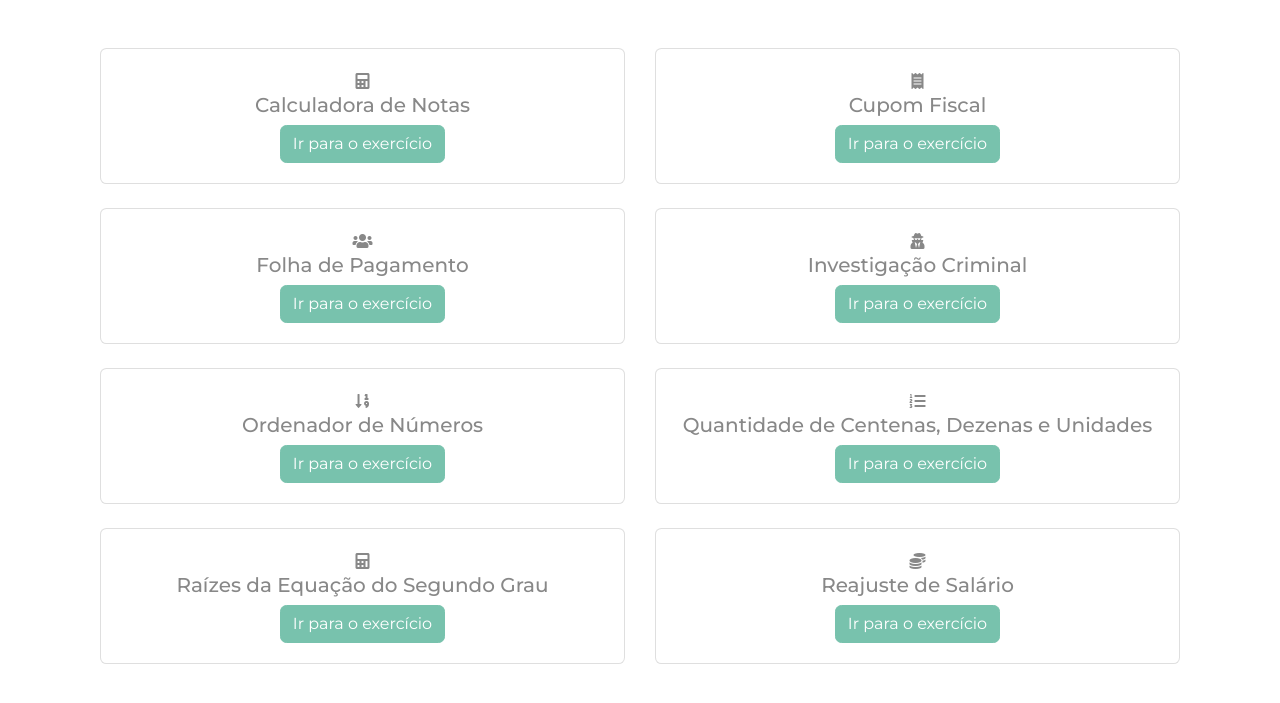
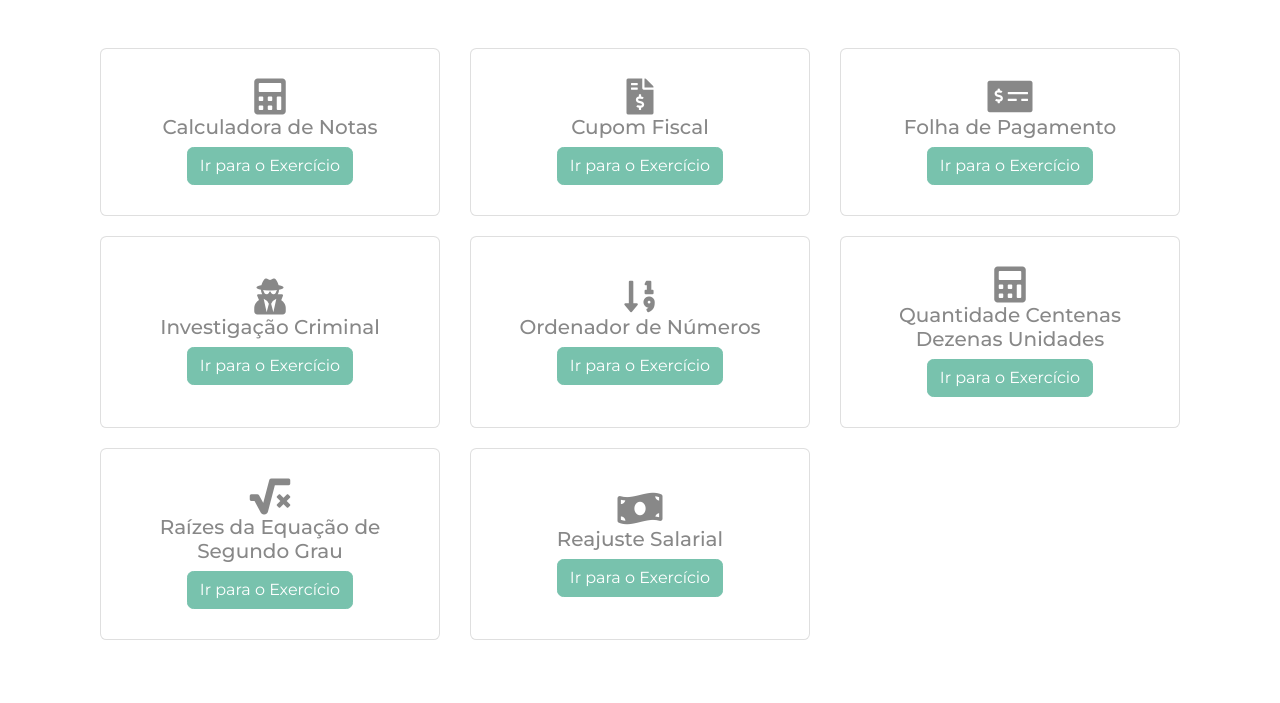
Before and after one commit to EvelynLopesSS/Exercicios_Programacao, a Flask app: page / in a window 1280 px wide. Shown: the part 56-759 px from the top of the page. Run offline with Flask 3, Linux system fonts and the light colour scheme; some libraries are stand-ins or nearby versions.

Commit message:
updates on flask

```diff
--- a/app.py
+++ b/app.py
@@ -6,9 +6,7 @@ from exercicios.investigacao_criminosa import fazer_perguntas, classificar_parti
 from exercicios.ordenador_numeros import OrdenadorNumeros
 from exercicios.quantidade_centenas_dezenas_unidades import calcular_centenas_dezenas_unidades
 from exercicios.raizes_equacao_segundo_grau import calcular_raizes
-
-
-import exercicios.reajuste_salario as reajuste_salario
+from exercicios.reajuste_salario import formatar_salario, ReajusteSalario
 
 app = Flask(__name__)
 
@@ -122,12 +120,29 @@ def raizes_equacao_segundo_grau():
             return render_template('raizes_equacao_segundo_grau.html', resultado=resultado)
 
         except ValueError:
-            return render_template('raizes_equacao_segundo_grau.html', resultado="Por favor, insira valores numéricos.")
+            return render_template('raizes_equacao_segundo_grau.html', resultado="Por favor, insira valores numéricos válidos.")
 
     return render_template('raizes_equacao_segundo_grau.html')
-@app.route('/executar_reajuste_salario', methods=['POST'])
-def executar_reajuste_salario():
-    return render_template('reajuste_salario.html')
+
+@app.route('/reajuste-salarial', methods=['GET', 'POST'])
+def reajuste_salarial():
+    detalhes_reajuste = None
+    if request.method == 'POST':
+        salario_str = request.form['salario_atual']
+        salario_str = salario_str.replace(',', '.')
+        salario = formatar_salario(salario_str)
+
+        reajuste = ReajusteSalario(salario)
+        percentual, aumento, novo_salario = reajuste.calcular_reajuste()
+
+        detalhes_reajuste = [
+            ["Salário antes do reajuste", f"R$ {salario:.2f}"],
+            ["Percentual de aumento aplicado", f"{percentual}%"],
+            ["Valor do aumento", f"R$ {aumento:.2f}"],
+            ["Novo salário após o aumento", f"R$ {novo_salario:.2f}"]
+        ]
+
+    return render_template('reajuste_salario.html', detalhes_reajuste=detalhes_reajuste)
 
 if __name__ == '__main__':
     app.run(debug=True)
--- a/templates/index.html
+++ b/templates/index.html
@@ -1,84 +1,110 @@
 {% extends 'base.html' %}
 
-{% block title %}Lista de Exercícios{% endblock %}
-
 {% block content %}
-
-<div class="container mt-5">
-    <div class="row">
-        <div class="col-md-6 mb-4">
-            <div class="card rounded">
+<style>
+  .card {
+    height: 100%;
+    margin-bottom: 20px;
+  }
+  .card-body {
+    display: flex;
+    flex-direction: column;
+    align-items: center;
+    justify-content: center;
+    height: 100%;
+  }
+  .my-card-row {
+    margin-bottom: 20px;
+  }
+  .icon {
+    font-size: 36px;
+  }
+</style>
+<div class="container">
+  <div class="row my-card-row">
+    <div class="col-md-4">
+      <div class="card">
         <div class="card-body text-center">
           <i class="icon fas fa-calculator"></i>
           <h5 class="exercise-title">Calculadora de Notas</h5>
-                    <a href="/calculadora_notas" class="btn btn-primary">Ir para o exercício</a>
+          <a href="{{ url_for('calculadora_notas') }}" class="btn btn-primary">Ir para o Exercício</a>
         </div>
       </div>
     </div>
-        <div class="col-md-6 mb-4">
-            <div class="card rounded">
+
+    <div class="col-md-4">
+      <div class="card">
         <div class="card-body text-center">
-                    <i class="icon fas fa-receipt"></i>
+          <i class="icon fas fa-file-invoice-dollar"></i>
           <h5 class="exercise-title">Cupom Fiscal</h5>
-                    <a href="/cupom-fiscal" class="btn btn-primary">Ir para o exercício</a>
+          <a href="{{ url_for('cupom_fiscal') }}" class="btn btn-primary">Ir para o Exercício</a>
         </div>
       </div>
     </div>
-        <div class="col-md-6 mb-4">
-            <div class="card rounded">
+
+    <div class="col-md-4">
+      <div class="card">
         <div class="card-body text-center">
-                    <i class="icon fas fa-users"></i>
+          <i class="icon fas fa-money-check-alt"></i>
           <h5 class="exercise-title">Folha de Pagamento</h5>
-                    <a href="/folha-pagamento" class="btn btn-primary">Ir para o exercício</a>
+          <a href="{{ url_for('folha_pagamento') }}" class="btn btn-primary">Ir para o Exercício</a>
         </div>
       </div>
     </div>
-        <div class="col-md-6 mb-4">
-            <div class="card rounded">
+  </div>
+
+  <div class="row my-card-row">
+    <div class="col-md-4">
+      <div class="card">
         <div class="card-body text-center">
           <i class="icon fas fa-user-secret"></i>
           <h5 class="exercise-title">Investigação Criminal</h5>
-                    <a href="/investigacao-criminal" class="btn btn-primary">Ir para o exercício</a>
+          <a href="{{ url_for('investigacao_criminal') }}" class="btn btn-primary">Ir para o Exercício</a>
         </div>
       </div>
     </div>
-        <div class="col-md-6 mb-4">
-            <div class="card rounded">
+
+    <div class="col-md-4">
+      <div class="card">
         <div class="card-body text-center">
           <i class="icon fas fa-sort-numeric-down"></i>
           <h5 class="exercise-title">Ordenador de Números</h5>
-                    <a href="/ordenador-numeros" class="btn btn-primary">Ir para o exercício</a>
+          <a href="{{ url_for('ordenador_numeros') }}" class="btn btn-primary">Ir para o Exercício</a>
         </div>
       </div>
     </div>
-        <div class="col-md-6 mb-4">
-            <div class="card rounded">
+
+    <div class="col-md-4">
+      <div class="card">
         <div class="card-body text-center">
-                    <i class="icon fas fa-list-ol"></i>
-                    <h5 class="exercise-title">Quantidade de Centenas, Dezenas e Unidades</h5>
-                    <a href="/quantidade-centenas-dezenas-unidades" class="btn btn-primary">Ir para o exercício</a>
+          <i class="icon fas fa-calculator"></i>
+          <h5 class="exercise-title">Quantidade Centenas Dezenas Unidades</h5>
+          <a href="{{ url_for('quantidade_centenas_dezenas_unidades') }}" class="btn btn-primary">Ir para o Exercício</a>
         </div>
       </div>
     </div>
-        <div class="col-md-6 mb-4">
-            <div class="card rounded">
+  </div>
+
+  <div class="row my-card-row">
+    <div class="col-md-4">
+      <div class="card">
         <div class="card-body text-center">
-                    <i class="icon fas fa-calculator"></i>
-                    <h5 class="exercise-title">Raízes da Equação do Segundo Grau</h5>
-                    <a href="/raizes-equacao-segundo-grau" class="btn btn-primary">Ir para o exercício</a>
+          <i class="icon fas fa-square-root-alt"></i>
+          <h5 class="exercise-title">Raízes da Equação de Segundo Grau</h5>
+          <a href="{{ url_for('raizes_equacao_segundo_grau') }}" class="btn btn-primary">Ir para o Exercício</a>
         </div>
       </div>
     </div>
-        <div class="col-md-6 mb-4">
-            <div class="card rounded">
+
+    <div class="col-md-4">
+      <div class="card">
         <div class="card-body text-center">
-                    <i class="icon fas fa-coins"></i>
-                    <h5 class="exercise-title">Reajuste de Salário</h5>
-                    <a href="/caminho/para/reajuste_salario.py" class="btn btn-primary">Ir para o exercício</a>
+          <i class="icon fas fa-money-bill-wave"></i>
+          <h5 class="exercise-title">Reajuste Salarial</h5>
+          <a href="{{ url_for('reajuste_salarial') }}" class="btn btn-primary">Ir para o Exercício</a>
         </div>
       </div>
     </div>
   </div>
 </div>
-
 {% endblock %}
--- a/templates/raizes_equacao_segundo_grau.html
+++ b/templates/raizes_equacao_segundo_grau.html
@@ -1,12 +1,12 @@
 {% extends 'base.html' %}
 
-{% block title %}Cálculo de Raízes da Equação de Segundo Grau{% endblock %}
+{% block title %}Raízes da Equação de Segundo Grau{% endblock %}
 
 {% block content %}
-<div class="container mt-5 d-flex justify-content-center align-items-center">
+<div class="container mt-5">
     <div class="card border-primary mb-3" style="max-width: 30rem;">
         <div class="card-header bg-success text-white text-center font-weight-bold" style="font-size: 1.2rem;">
-            Cálculo de Raízes da Equação de Segundo Grau
+            Raízes da Equação de Segundo Grau
         </div>
         <div class="card-body">
             <form method="POST">
```
Also changed, not shown: templates/reajuste_salario.html (added, +50 -0 lines). Lines whose indentation alone changed are shown as unchanged.
